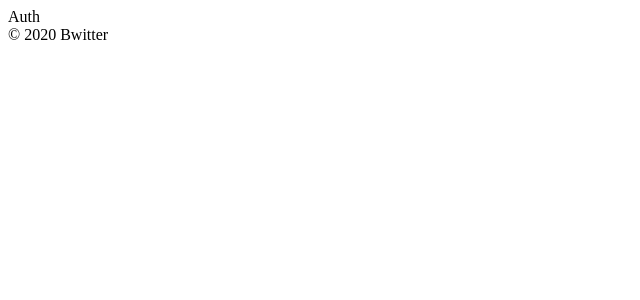
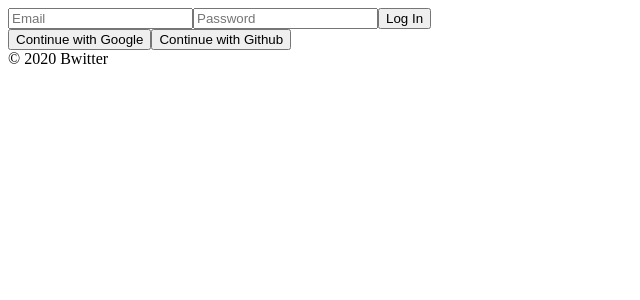
Before and after one commit to ChobobDev/Bwitter, a React (Create React App) app: page / in a window 1280 px wide. Shown: the top 300 px of the page, without its empty margins (0-640 px from the left). Built offline with nearby package versions, Linux system fonts and the light colour scheme; no server answers.

Commit message:
#2.1 Login Form Part one

```diff
--- a/src/routes/Auth.js
+++ b/src/routes/Auth.js
@@ -1,4 +1,32 @@
-import React from "react";
+import React, { useState } from "react";
 
-const Auth = () => <span>Auth</span>;
+const Auth = () => {
+    const [email,setEmail] = useState("");
+    const [password,setPassword] = useState("");
+    const onChange = (event) =>{
+        const {target: {name,value}}=event;
+        if(name === "email"){
+            setEmail(value)
+        }else if(name==="password"){
+            setPassword(value);
+        }
+    };
+    const onSubmit = (event) => {
+        event.preventDefault();
+    };
+    return (
+        <div>
+            <form onSubmit={onSubmit}>
+                <input name="email" type="text" placeholder="Email" required value={email} onChange={onChange}/>
+                <input name="password" type="password"placeholder="Password" required={password} onChange={onChange}/>
+                <input type="submit" value="Log In" />
+            </form>
+
+            <div>
+                <button> Continue with Google</button>
+                <button> Continue with Github</button>
+            </div>
+        </div>
+    );
+};
 export default Auth;
```
